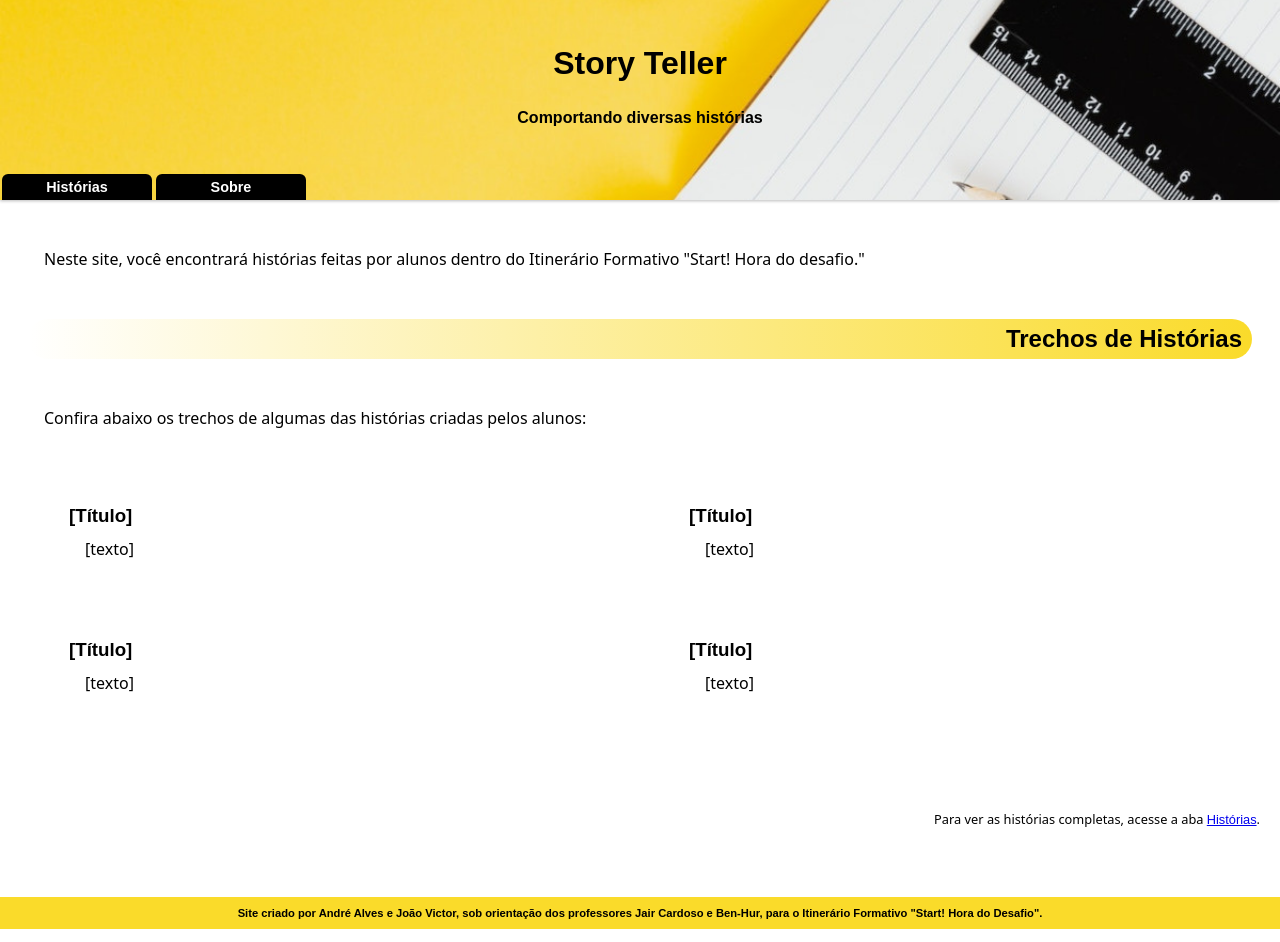
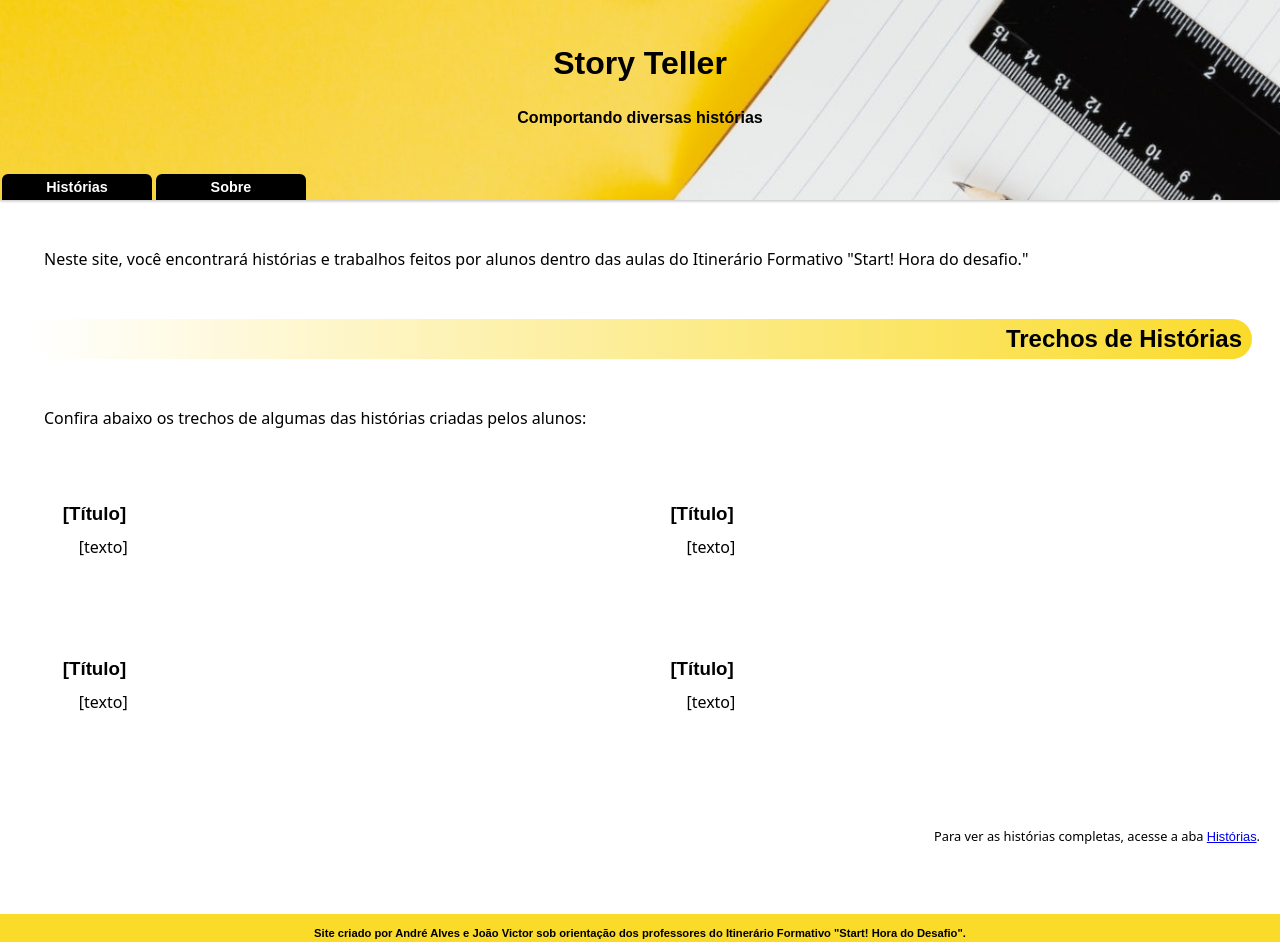
Before and after one commit to andre-f-alves/site-itinerario, a plain HTML site: page index.html in a window 1280 px wide. Drawn offline with Linux system fonts and the light colour scheme.

Commit message:
Alterações em animações e disposição dos elementos

```diff
--- a/index.html
+++ b/index.html
@@ -33,7 +33,7 @@
 
     <main>
         <p>
-            Neste site, você encontrará histórias feitas por alunos dentro do Itinerário Formativo "Start! Hora do desafio."
+            Neste site, você encontrará histórias e trabalhos feitos por alunos dentro das aulas do Itinerário Formativo "Start! Hora do desafio."
         </p>
 
         <h2>
@@ -51,7 +51,12 @@
                 </p>
             </article>
 
-            <div class="hr"></div>
+            <article>
+                <h3>[Título]</h3>
+                <p>
+                    [texto]
+                </p>
+            </article>
 
             <article>
                 <h3>[Título]</h3>
@@ -59,17 +64,6 @@
                     [texto]
                 </p>
             </article>
-
-            <div class="hr"></div>
-
-            <article>
-                <h3>[Título]</h3>
-                <p>
-                    [texto]
-                </p>
-            </article>
-
-            <div class="hr"></div>
 
             <article>
                 <h3>[Título]</h3>
@@ -86,7 +80,7 @@
 
     <footer>
         <p>
-            Site criado por André Alves e João Victor, sob orientação dos professores Jair Cardoso e Ben-Hur, para o Itinerário Formativo "Start! Hora do Desafio".
+            Site criado por André Alves e João Victor sob orientação dos professores do Itinerário Formativo "Start! Hora do Desafio".
         </p>
     </footer>
 
--- a/styles/estilo-all-pages.css
+++ b/styles/estilo-all-pages.css
@@ -53,6 +53,7 @@ header h2 {
     height: 2px;
     width: 22px;
     margin: 5px;
+    transition: 0.3s;
 }
 
 #menu-icon:hover {
@@ -71,17 +72,14 @@ header h2 {
 
 #menu-icon.clicked .line1 {
     transform: rotate(-45deg) translate(-22%, 250%);
-    transition: transform .2s ease-in;
 }
 
 #menu-icon.clicked .line2 {
     opacity: 0;
-    transition: opacity .1s ease-in;
 }
 
 #menu-icon.clicked .line3 {
     transform: rotate(45deg) translate(-22%, -250%);
-    transition: transform .2s ease-in;
 }
 
 header > nav {
--- a/styles/estilo-principal.css
+++ b/styles/estilo-principal.css
@@ -42,6 +42,7 @@ header > p {
     height: 2px;
     width: 22px;
     margin: 5px;
+    transition: 0.3s;
 }
 
 #menu-icon:hover {
@@ -60,17 +61,14 @@ header #menu-icon.clicked {
 
 #menu-icon.clicked .line1 {
     transform: rotate(-45deg) translate(-22%, 250%);
-    transition: transform .2s ease-in;
 }
 
 #menu-icon.clicked .line2 {
     opacity: 0;
-    transition: opacity .1s ease-in;
 }
 
 #menu-icon.clicked .line3 {
     transform: rotate(45deg) translate(-22%, -250%);
-    transition: transform .2s ease-in;
 }
 
 header > nav {
@@ -144,9 +142,16 @@ main > h2 {
     margin: 20px 8px;
 }
 
+main > section {
+    display: flex;
+    flex-direction: column;
+    align-items: center;
+    row-gap: 25px;
+}
+
 section > article {
+    width: 100%;
     padding: 30px 10px;
-    margin: 2px 0px;
 }
 
 article > h3 {
@@ -159,13 +164,6 @@ article > p {
     text-align: justify;
 }
 
-section > div.hr {
-    background-color: darkgray;
-    height: 1px;
-    width: 65%;
-    margin: auto;
-}
-
 main > p#info {
     text-align: right;
     font-size: .8em;
@@ -174,7 +172,7 @@ main > p#info {
 
 footer {
     background-color: var(--cor1);
-    padding: 10px 7px;
+    padding: 13px 7px;
     text-align: center;
     font-size: .7em;
     font-weight: bold;
--- a/styles/estilo-stories.css
+++ b/styles/estilo-stories.css
@@ -3,14 +3,18 @@
 @import url('global.css');
 
 main {
+    display: flex;
+    flex-direction: column;
+    align-items: center;
+    row-gap: 25px;
     padding: 20px;
 }
 
 main > article {
     position: relative;
+    width: 100%;
     padding: 40px 25px;
     border-radius: 5px;
-    margin: 20px 0px;
     box-shadow: 0px 0px 2px 1px #0000004f;
 }
 
@@ -47,14 +51,8 @@ article > a:active {
 }
 
 @media screen and (min-width: 768px) {
-    main {
-        display: flex;
-        flex-direction: column;
-        align-items: center;
-    }
-
-    article {
-        width: 80%;
+    main > article {
+        width: 740px;
     }
 }
 
@@ -62,10 +60,11 @@ article > a:active {
     main {
         flex-direction: row;
         flex-wrap: wrap;
-        justify-content: space-around;
+        justify-content: space-evenly;
+        align-content: space-evenly;
     }
 
     article {
-        width: 47%;
+        max-width: 47%;
     }
 }
--- a/styles/media-queries-principal.css
+++ b/styles/media-queries-principal.css
@@ -64,6 +64,10 @@
     nav a:hover::before {
         display: none;
     }
+
+    section > article {
+        width: 700px;
+    }
 }
 
 @media screen and (min-width: 992px) { /* Configuração para desktops e telas grandes */
@@ -73,17 +77,13 @@
     }
 
     main > section {
-        display: flex;
         flex-direction: row;
         flex-wrap: wrap;
-        justify-content: space-around;
+        justify-content: space-evenly;
+        align-content: space-evenly;
     }
 
     section > article {
-        width: 45%;
-    }
-
-    section > div.hr {
-        display: none;
+        width: 47%;
     }
 }
```
